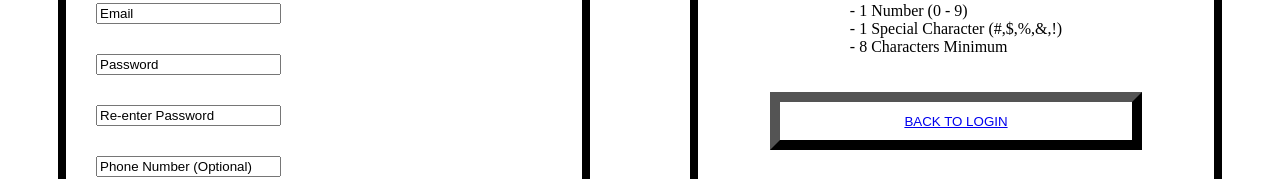
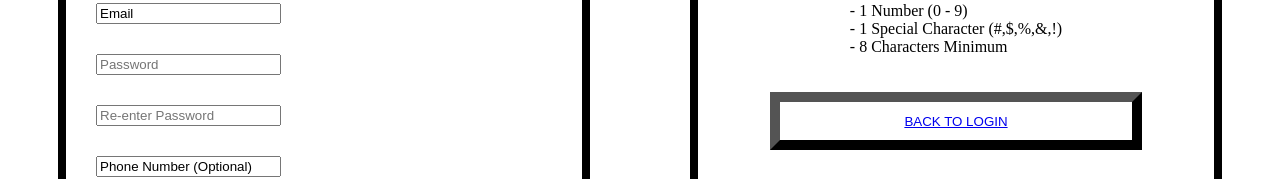
Before and after one commit to conner-chil32/Blueprint, a Next.js app in the folder blueprint/: page /signup in a window 1280 px wide. Shown: the part 608-787 px from the top of the page. Built offline with nearby package versions, Linux system fonts and the light colour scheme.

Commit message:
Fixed data types to mask password properly

```diff
--- a/blueprint/src/app/signup/page.js
+++ b/blueprint/src/app/signup/page.js
@@ -15,11 +15,13 @@ export default function SignUpPage() {
         },
         {
             id: 'password1',
-            text: "Password"
+            text: "Password",
+            type: "password"
         },
         {
             id: 'password2',
-            text: "Re-enter Password"
+            text: "Re-enter Password",
+            type: "password"
         },
         {
             id: 'phone' ,
@@ -33,11 +35,16 @@ export default function SignUpPage() {
             <div className={styles.body}>
                 <div className={`${styles.bodySection} ${styles.createSection}`}>
                     <form>
-                        {infoBoxes.map((box) => (
+                            {infoBoxes.map((box) => (
                             <div key={box.id} className={styles.infoBox}>
-                                <input type="text" name={box.id} placeholder={box.text} required={box.id !== 'phone'}></input>
+                                <input
+                                type={box.type || "text"}
+                                name={box.id}
+                                placeholder={box.text}
+                                required={box.id !== "phone"}
+                                />
                             </div>
-                        ))}
+                            ))}
                         <input type="checkbox" id="marketing" value="Yes"/>
                         <label> I am interested in future marketing</label><br />
                         <button className="submit-button" type="submit">CREATE <br/> ACCOUNT</button>
```
